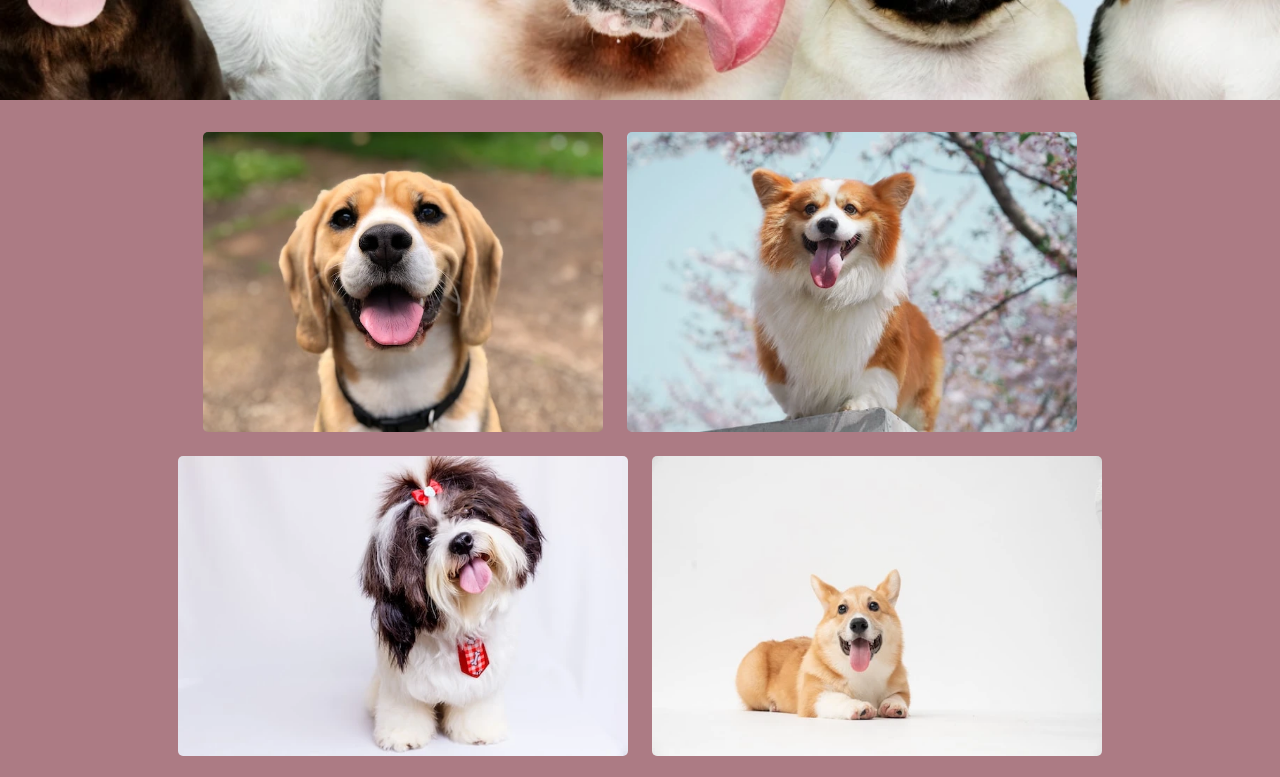
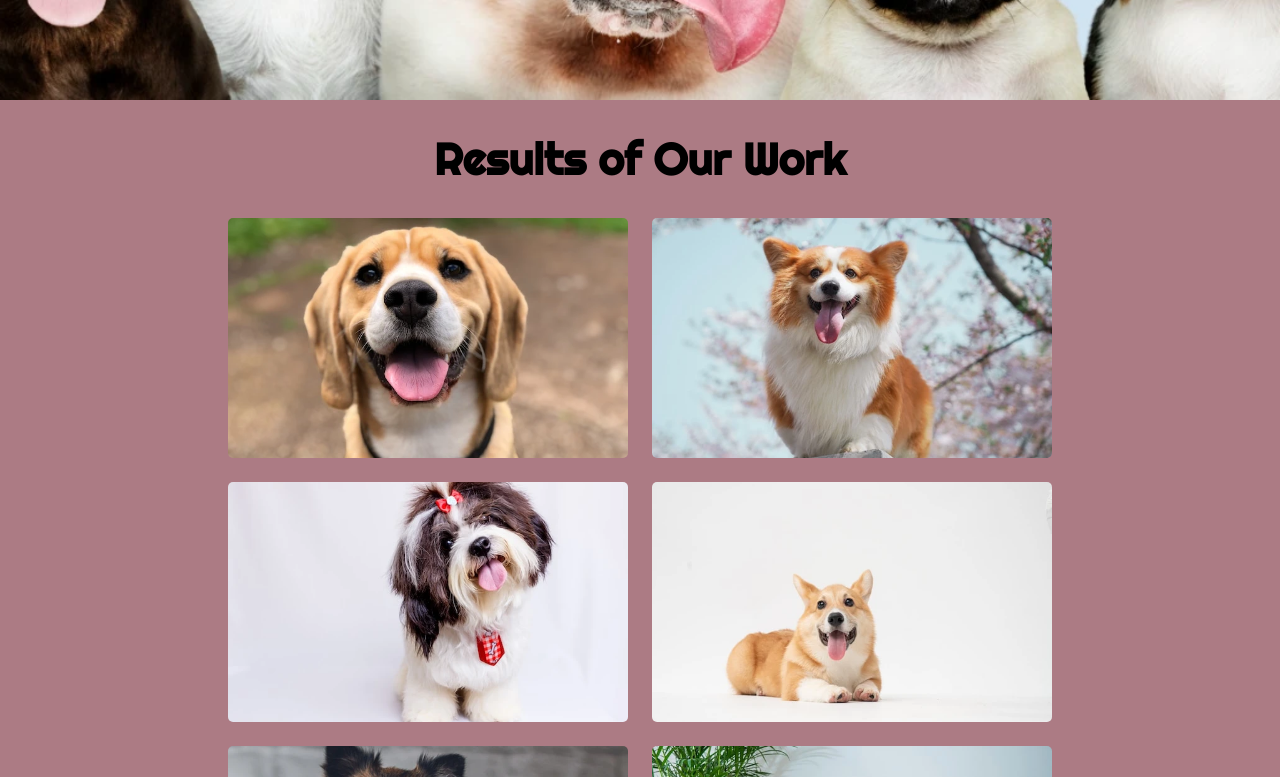
Before and after one commit to vtoth13/bark-n-bath, a plain HTML site: page gallery.html in a window 1280 px wide. Shown: the part 700-1477 px from the top of the page. Drawn offline with Linux system fonts and the light colour scheme.

Commit message:
Fix: grid in gallery

```diff
--- a/assets/css/style.css
+++ b/assets/css/style.css
@@ -311,6 +311,10 @@ footer {
 
 /* Image gallery */
 
+.gallery_title {
+  margin: 2rem;
+}
+
 .centered {
   position: absolute;
   top: 50%;
@@ -337,17 +341,19 @@ footer {
 }
 
 .image-gallery>li {
-  height: 18.75rem;
-  cursor: pointer;
   position: relative;
 }
 
 .image-gallery li img {
   object-fit: cover;
-  width: 100%;
-  height: 100%;
+  height: 15rem;
+  width: 25rem;
   vertical-align: middle;
   border-radius: 5px;
+}
+
+.image-gallery li img:hover {
+  box-shadow: 0 12px 16px 0 rgba(0, 0, 0, 0.24), 0 17px 50px 0 rgba(0, 0, 0, 0.19);
 }
 
 /* Services */
--- a/gallery.html
+++ b/gallery.html
@@ -42,6 +42,7 @@
         </div>
     </div>
     <main>
+        <h2 class="gallery_title">Results of Our Work</h2>
         <div class="container">
             <ul class="image-gallery">
                 <li>
@@ -105,6 +106,9 @@
                 <li>
                     <img src="assets/images/small_beagle_dog_in_forest.webp" alt="Small beagle in forest" />
                 </li>
+                <li>
+                    <img src="assets/images/dog_at_the_beach.webp" alt="Dog at the beach" />
+                </li>
             </ul>
         </div>
     </main>
```
